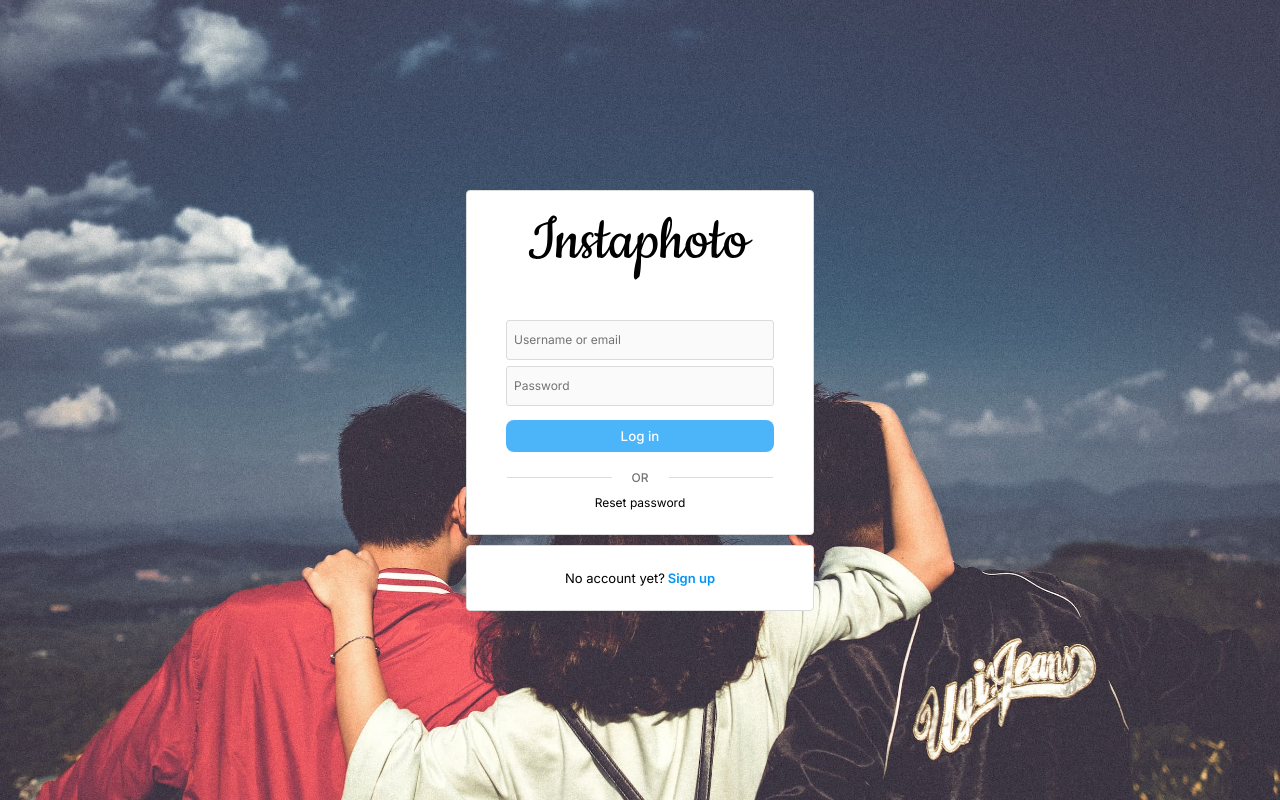
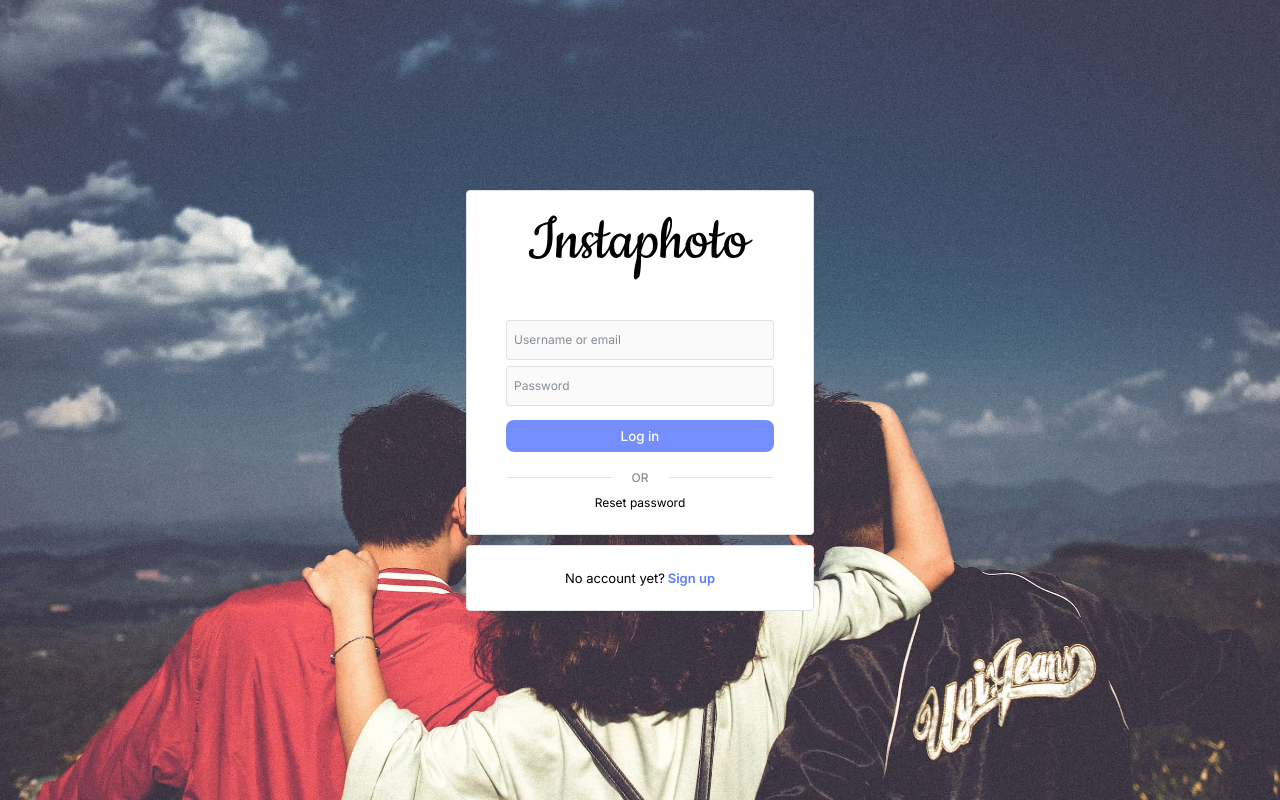
Before and after one commit to alexischecura/instaphoto, a React (Vite) app in the folder frontend/: page /login in a window 1280 px wide. Built offline with nearby package versions, Linux system fonts and the light colour scheme; no server answers.

Commit message:
refactor/change the color palette

```diff
--- a/frontend/src/styles/GlobalStyle.ts
+++ b/frontend/src/styles/GlobalStyle.ts
@@ -3,23 +3,25 @@ import 'react-loading-skeleton/dist/skeleton.css';
 
 const globalStyle = createGlobalStyle`${css`
   :root {
-    --text-color-gray: #737373;
-    --text-color-blue: #0095f6;
-    --text-color-error: #ed4956;
-    --btn-text-color: #0095f6;
+    --text-color-gray: #868e96;
+    --text-color-blue: #5c7cfa;
+    --text-color-error: #ff6b6b;
+
+    --btn-text-color: #5c7cfa;
     --btn-text-color-hover: #00376b;
-    --hashtag-color: #1877f2;
+    --hashtag-color: #4263eb;
     --color-gray-0: #fff;
-    --color-gray-300: #f2f2f2;
-    --color-gray-700: #dbdbdb;
-    --color-gray-900: #a8a8a8;
+    --color-gray-300: #f1f3f5;
+    --color-gray-700: #dee2e6;
+    --color-gray-900: #adb5bd;
     --color-black-900: #000;
-    --color-red-900: #ff3040;
+    --color-red-900: #f03e3e;
     --bg-color: #fff;
     --input-bg: #fafafa;
-    --btn-color: #0095f6;
-    --btn-color-hover: #1877f2;
-    --btn-color-disabled: #4cb5f9;
+
+    --btn-color: #5c7cfa;
+    --btn-color-hover: #4263eb;
+    --btn-color-disabled: #748ffc;
   }
 
   *,
```
